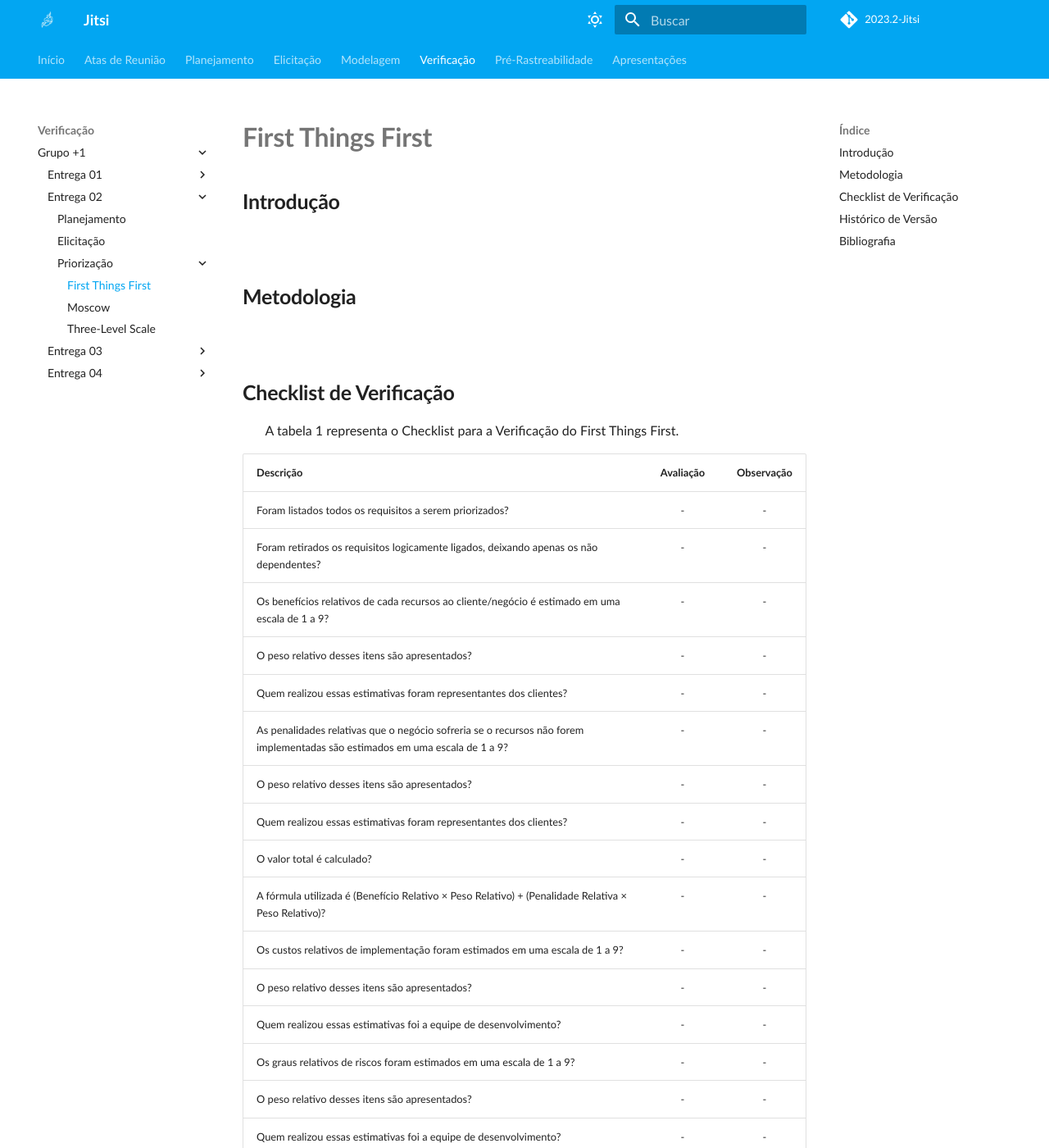
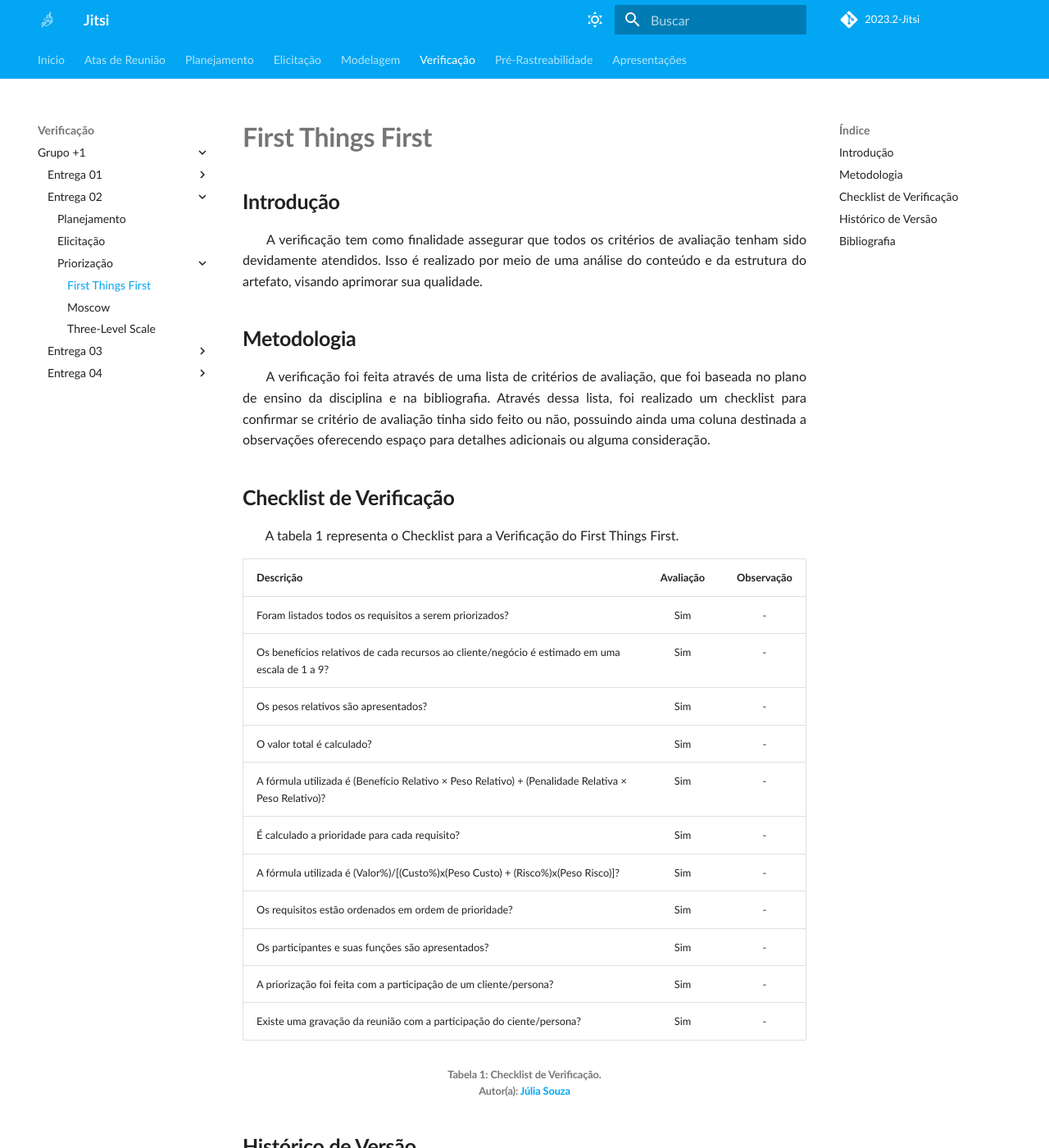
Before and after one commit to Requisitos-de-Software/2023.2-Jitsi, an MkDocs documentation site: the page built from docs/Verificacao/Grupo+1/Entrega_2/Ftf.md, in a window 1280 px wide and 1400 px high. Shown: the whole window at 82% size. Built offline with MkDocs 1.6.1 and Material for MkDocs 9.7.7, drawn with Linux system fonts in a browser that asks for light colours; some web fonts are replaced; comment, search, counter and statistics services are not loaded; some of the changed text lies outside the part shown.

Commit message:
adicionando analises

```diff
--- a/docs/Verificacao/Grupo+1/Entrega_2/Ftf.md
+++ b/docs/Verificacao/Grupo+1/Entrega_2/Ftf.md
@@ -2,12 +2,12 @@
 
 ## **Introdução**
 <p align="justify">
-&emsp;&emsp;
+&emsp;&emsp; A verificação tem como finalidade assegurar que todos os critérios de avaliação tenham sido devidamente atendidos. Isso é realizado por meio de uma análise do conteúdo e da estrutura do artefato, visando aprimorar sua qualidade.
 </p>
 
 ## **Metodologia**
 <p align="justify">
-&emsp;&emsp;
+&emsp;&emsp; A verificação foi feita através de uma lista de critérios de avaliação, que foi baseada no plano de ensino da disciplina e na bibliografia. Através dessa lista, foi realizado um checklist para confirmar se  critério de avaliação tinha sido feito ou não, possuindo ainda uma coluna destinada a observações oferecendo espaço para detalhes adicionais ou alguma consideração.
 </p>
 
 
@@ -19,36 +19,17 @@
 
 | Descrição                                                                                                                   | Avaliação | Observação |
 | --------------------------------------------------------------------------------------------------------------------------- | :-------: | :--------: |
-| Foram listados todos os requisitos a serem priorizados?                                                                     |     -     |     -      |
-| Foram retirados os requisitos logicamente ligados, deixando apenas os não dependentes?                                      |     -     |     -      |
-| Os benefícios relativos de cada recursos ao cliente/negócio é estimado em uma escala de 1 a 9?                              |     -     |     -      |
-| O peso relativo desses itens são apresentados?                                                                              |     -     |     -      |
-| Quem realizou essas estimativas foram representantes dos clientes?                                                          |     -     |     -      |
-| As penalidades relativas que o negócio sofreria se o recursos não forem implementadas são estimados em uma escala de 1 a 9? |     -     |     -      |
-| O peso relativo desses itens são apresentados?                                                                              |     -     |     -      |
-| Quem realizou essas estimativas foram representantes dos clientes?                                                          |     -     |     -      |
-| O valor total é calculado?                                                                                                  |     -     |     -      |
-| A fórmula utilizada é (Benefício Relativo × Peso Relativo) + (Penalidade Relativa × Peso Relativo)?                         |     -     |     -      |
-| Os custos relativos de implementação foram estimados em uma escala de 1 a 9?                                                |     -     |     -      |
-| O peso relativo desses itens são apresentados?                                                                              |     -     |     -      |
-| Quem realizou essas estimativas foi a equipe de desenvolvimento?                                                            |     -     |     -      |
-| Os graus relativos de riscos foram estimados em uma escala de 1 a 9?                                                        |     -     |     -      |
-| O peso relativo desses itens são apresentados?                                                                              |     -     |     -      |
-| Quem realizou essas estimativas foi a equipe de desenvolvimento?                                                            |     -     |     -      |
-| É calculado a prioridade para cada requisito?                                                                               |     -     |     -      |
-| A fórmula utilizada é (Valor%)/[(Custo%)x(Peso Custo) + (Risco%)x(Peso Risco)]?                                             |     -     |     -      |
-| A lista de requisitos foi ordenada decrescentemente em relação a prioridade?                                                |     -     |     -      |
-| Os resultados da priorização são apresentados?                                                                              |     -     |     -      |
-| Os valores totais são apresentados?                                                                                         |     -     |     -      |
-| As porcentagens dos valores dos requisitos em relação ao valor total é apresentado?                                         |     -     |     -      |
-| Os custos dos requisitos em relação ao custo relativo total são apresentados?                                               |     -     |     -      |
-| Os riscos dos requisitos em relação ao risco relativo total são apresentados?                                               |     -     |     -      |
-| Os participantes e suas funções são apresentados?                                                                           |     -     |     -      |
-| Algum participante tem a função de gerente/mediador?                                                                        |     -     |     -      |
-| Algum participante tem a função de representante dos clientes?                                                              |     -     |     -      |
-| Algum participante tem a função de representante dos desenvolvedores?                                                       |     -     |     -      |
-| Foi documentada a reunião com os participantes?                                                                             |     -     |     -      |
-| Existe uma gravação?                                                                                                       |     -     |     -      |
+| Foram listados todos os requisitos a serem priorizados?                                                                     |     Sim    |     -      |
+| Os benefícios relativos de cada recursos ao cliente/negócio é estimado em uma escala de 1 a 9?                              |     Sim    |     -      |
+| Os pesos relativos são apresentados?                                                                                        |     Sim    |     -      |
+| O valor total é calculado?                                                                                                  |     Sim    |     -      |
+| A fórmula utilizada é (Benefício Relativo × Peso Relativo) + (Penalidade Relativa × Peso Relativo)?                         |     Sim    |     -      |
+| É calculado a prioridade para cada requisito?                                                                               |     Sim    |     -      |
+| A fórmula utilizada é (Valor%)/[(Custo%)x(Peso Custo) + (Risco%)x(Peso Risco)]?                                             |     Sim    |     -      |
+| Os requisitos estão ordenados em ordem de prioridade?                                                                       |     Sim    |     -      |
+| Os participantes e suas funções são apresentados?                                                                           |     Sim    |     -      |
+| A priorização foi feita com a participação de um cliente/persona?                                                           |     Sim    |     -      |
+| Existe uma gravação da reunião com a participação do ciente/persona?                                                     |     Sim    |     -      |
 
 
 <h6 align="center"> Tabela 1: Checklist de Verificação.
```
Also changed, not shown: docs/Verificacao/Grupo+1/Entrega_2/Moscow.md (+19 -10 lines), docs/Verificacao/Grupo+1/Entrega_2/Tls.md (+8 -11 lines), docs/Verificacao/Grupo+1/Entrega_3/EspecificacaoS.md (+68 -0 lines).
